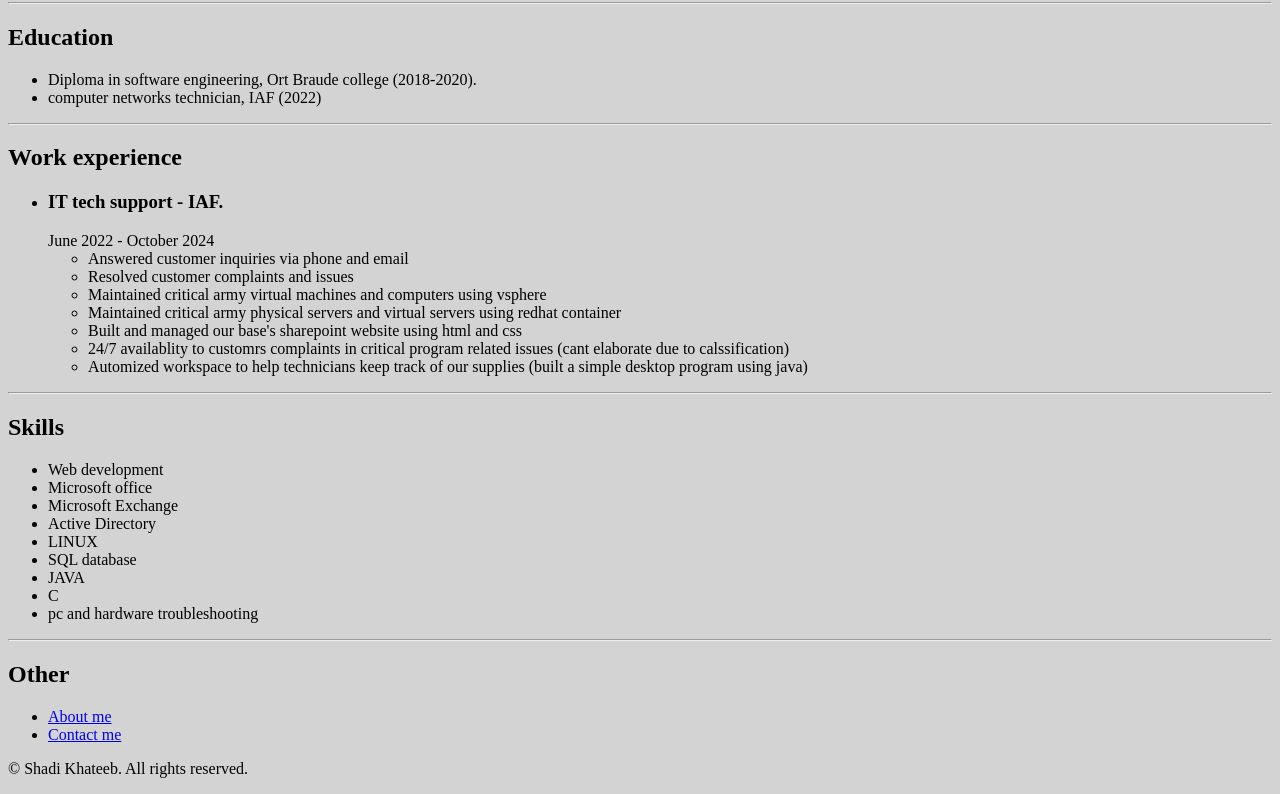
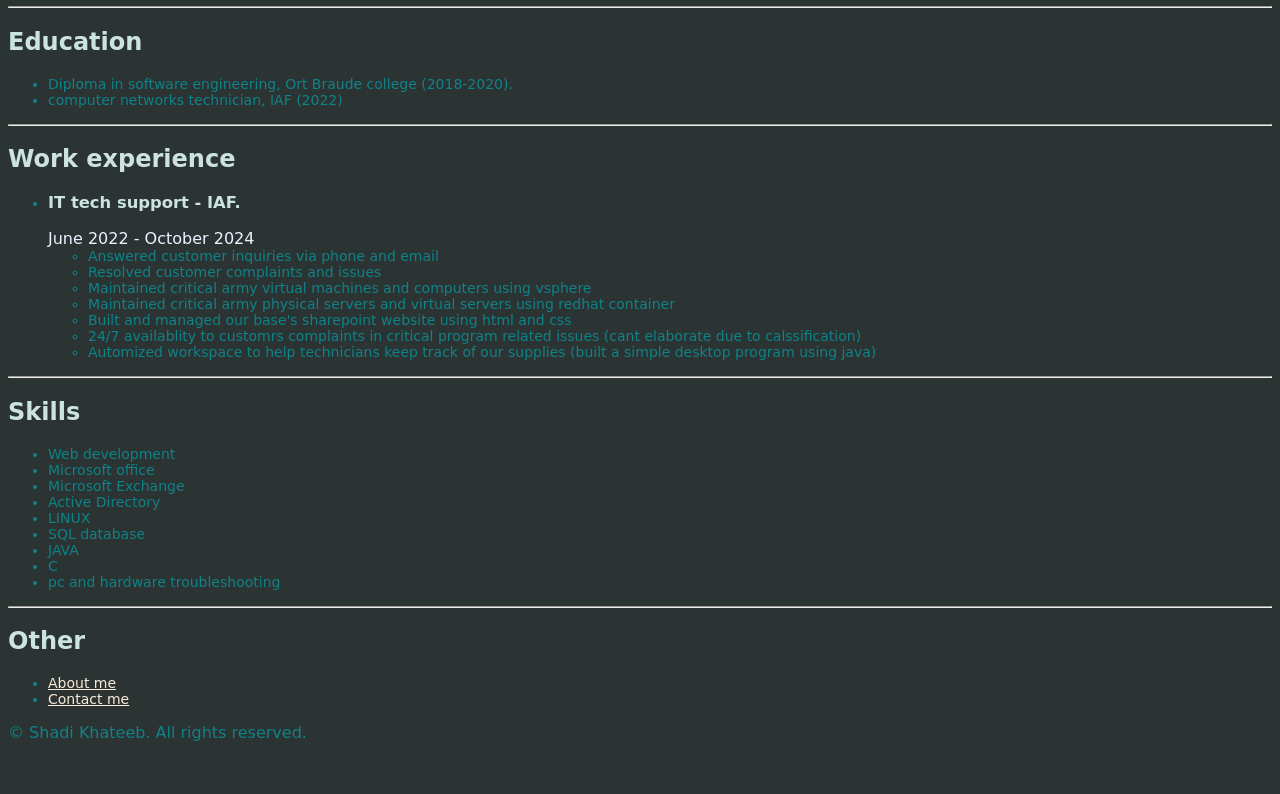
Before and after one commit to shadi99-spec/html-portfolio, a plain HTML site: page index.html in a window 1280 px wide. Shown: the part 401-1195 px from the top of the page. After the commit the page ends 1159 px from the top, so only its background shows below. Drawn offline with Linux system fonts and the light colour scheme.

Commit message:
Add files via upload

```diff
--- a/index.html
+++ b/index.html
@@ -1,17 +1,15 @@
 <!DOCTYPE html>
-<html lang="en" style="background: lightgrey">
+<html lang="en">
   <head>
+    <link rel="stylesheet" href="./style.css">
     <meta charset="UTF-8" />
     <meta name="viewport" content="width=device-width, initial-scale=1.0" />
     <title>My Resume</title>
   </head>
   <body>
     <h1>Shadi Khateeb</h1>
-    <img
-      src="./assets/images/me.jpg"
-      alt="a photo of Shadi"
-      height="200"
-    />
+    <img src="./assets/images/me.jpg" alt="a photo of Shadi">
+
     <h2>Summary</h2>
     <p>
       I'm a self learner and hardworking individual with 2+ years of experience
--- a/style.css
+++ b/style.css
@@ -0,0 +1,31 @@
+*{
+      background-color: #2C3333;
+}
+li{
+    color:#0E8388;
+    font-size: 14px;
+    font-weight: normal;
+    font-family:cursive;
+}
+ul{
+    color: #ECF2FF;
+    font-family:cursive;
+    font-weight: normal;
+
+}
+h2,h1,h3{
+    color: #CBE4DE;
+    font-family:cursive;
+}
+p{
+    color:#0E8388;
+    font-family:cursive;
+
+}
+img{
+    height: 200px;
+    width: 200px;
+}
+a{
+    color: antiquewhite;
+}
```
